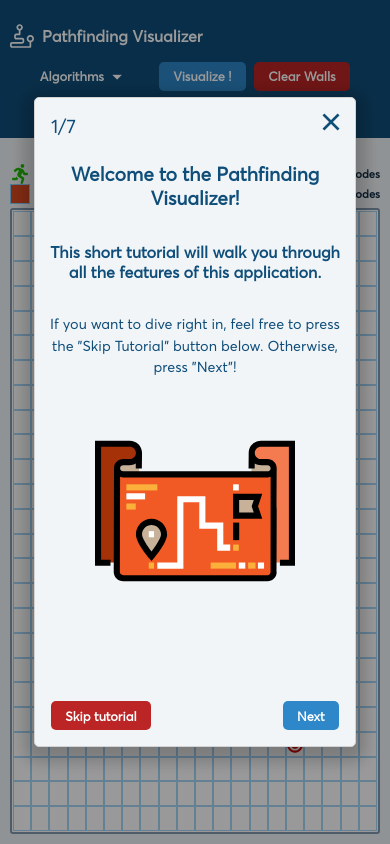
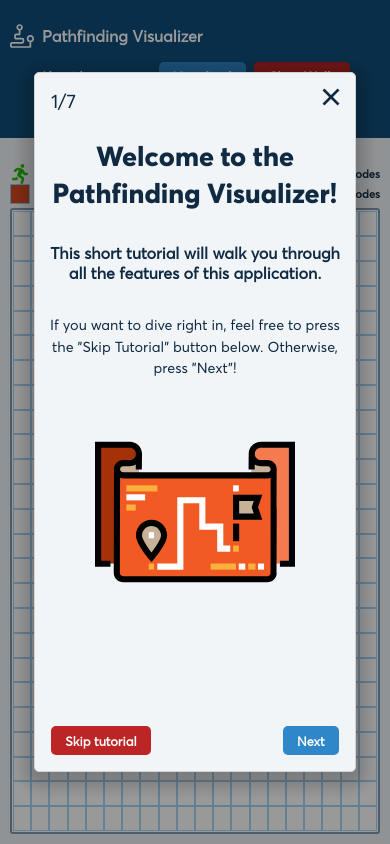
Before and after one commit to andrewphm/pathfinding, a React (Create React App) app: page / in a window 390 px wide. Built offline with nearby package versions, Linux system fonts and the light colour scheme.

Commit message:
change favicon and add responsive styling to fonts using clamp

```diff
--- a/public/index.html
+++ b/public/index.html
@@ -3,10 +3,10 @@
 
 <head>
   <meta charset="utf-8" />
-  <link rel="icon" href="%PUBLIC_URL%/favicon.png" />
+  <link rel="icon" href="%PUBLIC_URL%/favicon.svg" />
   <meta name="viewport" content="width=device-width, initial-scale=1" />
   <meta name="theme-color" content="#000000" />
-  <meta name="description" content="Web site created using create-react-app" />
+  <meta name="description" content="Pathfinding Visualizer tool" />
   <link rel="apple-touch-icon" href="%PUBLIC_URL%/logo192.png" />
 
   <!-- Remix Icons -->
@@ -26,7 +26,7 @@
       work correctly both with client-side routing and a non-root public URL.
       Learn how to configure a non-root public URL by running `npm run build`.
     -->
-  <title>React App</title>
+  <title>Pathfinding Visualizer Tool</title>
 </head>
 
 <body>
--- a/src/index.css
+++ b/src/index.css
@@ -123,7 +123,7 @@ code {
   position: relative;
   width: 90%;
   height: 90%;
-  max-height: 650px;
+  max-height: 700px;
   max-width: 800px;
   background-color: var(--clr-grey-10);
   margin: auto;
@@ -135,7 +135,6 @@ code {
   display: flex;
   flex-direction: column;
   align-items: center;
-  color: var(--clr-primary-2);
 }
 
 .close-tutorial {
@@ -204,7 +203,7 @@ code {
 
 /* Slide */
 .slide {
-  height: 90%;
+  height: 85%;
   width: 90%;
   text-align: center;
   display: flex;
@@ -213,12 +212,15 @@ code {
   flex-direction: column;
   align-items: center;
   row-gap: 2rem;
+  overflow: scroll;
+  overflow-x: hidden;
 }
 .slide h1 {
-  font-size: 2rem;
+  font-size: clamp(1.1rem, 7vw, 2rem);
+  font-family: "Averta-bold";
 }
 .slide h2 {
-  font-size: 1.2rem;
+  font-size: clamp(1rem, 3vw, 1.2rem);
 }
 .slide p {
   line-height: 1.5;
@@ -233,15 +235,18 @@ code {
   height: 90%;
   width: 90%;
   max-width: 250px;
+  background-position: center top;
+  min-width: 180px;
 }
 
 .slide-img-2 {
   background-image: url(./assets/worldwide-gps-svgrepo-com.svg);
   background-repeat: no-repeat;
-  background-position: center;
   height: 90%;
   width: 90%;
+  min-width: 180px;
   max-width: 250px;
+  background-position: center top;
 }
 
 .image-wrapper {
@@ -579,12 +584,6 @@ svg {
     height: 95%;
     width: 95%;
   }
-  .slide h1 {
-    font-size: 1.2rem;
-  }
-  .slide h2 {
-    font-size: 1rem;
-  }
   .slide p {
     font-size: 0.9rem;
   }
```
Also changed, not shown: public/favicon.png (deleted), public/favicon.svg (added).
